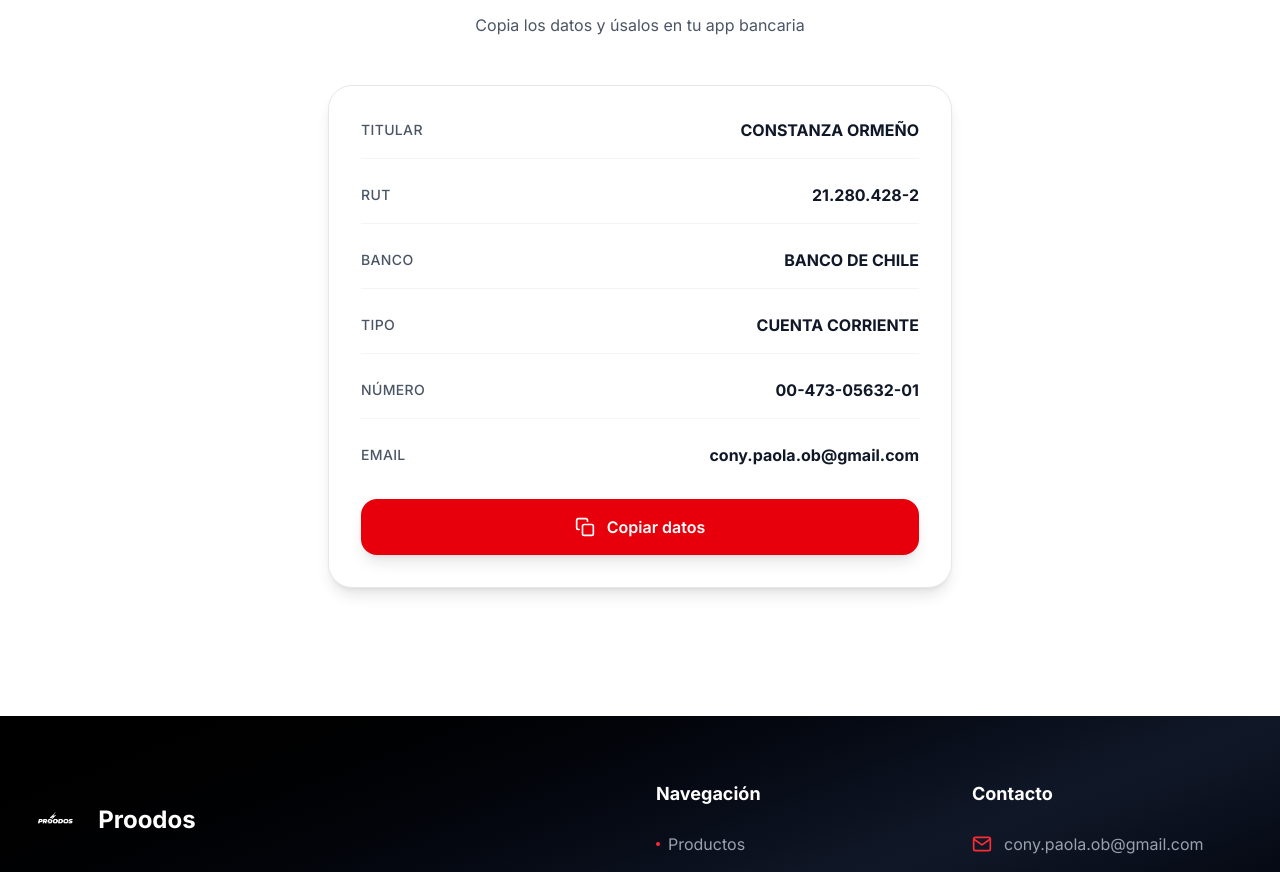
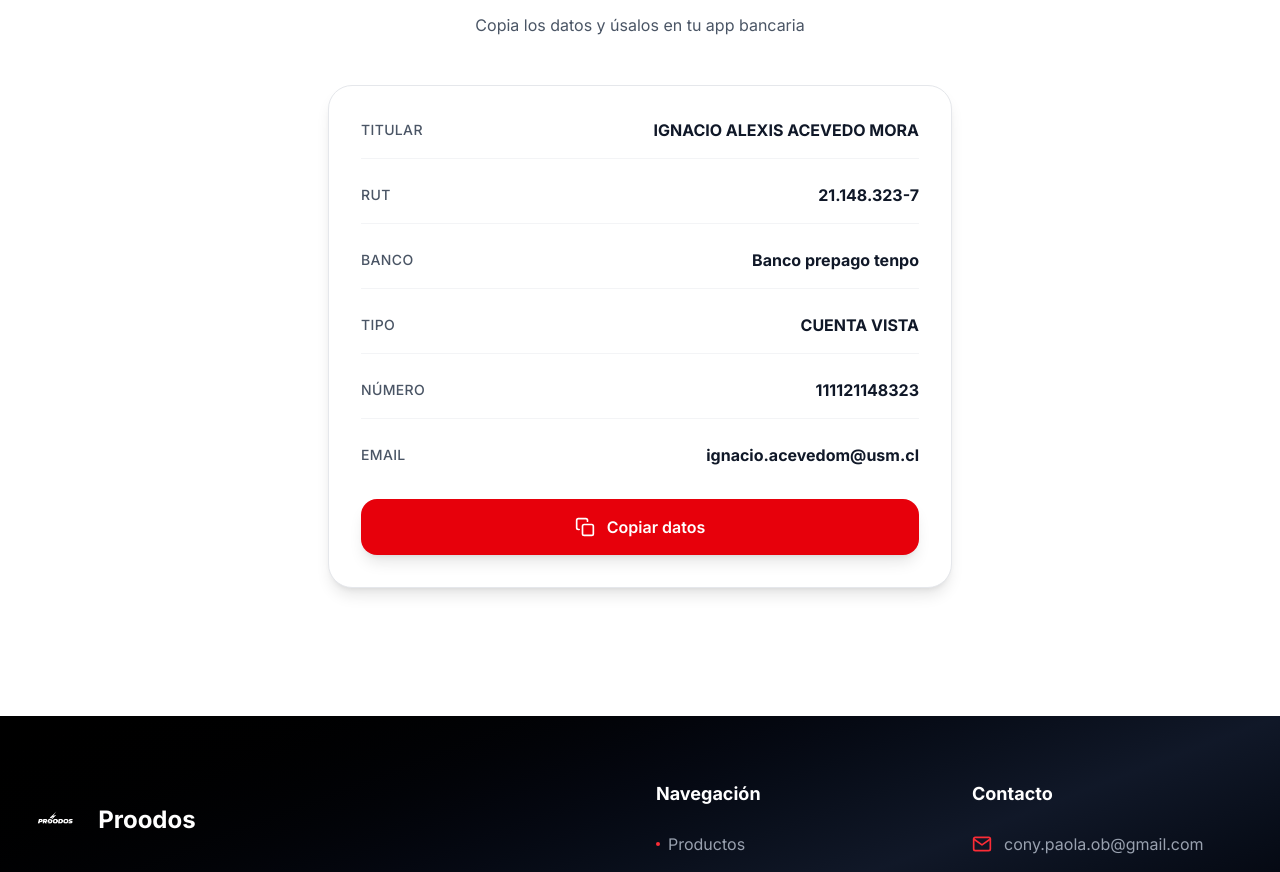
Before and after one commit to incfDevuser/proodos, a React (Vite) app: page / in a window 1280 px wide. Shown: the part 6655-7527 px from the top of the page. Built offline with nearby package versions, Linux system fonts and the light colour scheme.

Commit message:
Update bank data in DatosTransferenia component

```diff
--- a/src/components/DatosTransferenia.jsx
+++ b/src/components/DatosTransferenia.jsx
@@ -5,12 +5,12 @@
   const [copied, setCopied] = useState(false);
 
   const bankData = {
-    titular: "CONSTANZA ORMEÑO",
-    rut: "21.280.428-2",
-    banco: "BANCO DE CHILE",
-    tipoCuenta: "CUENTA CORRIENTE",
-    numeroCuenta: "00-473-05632-01",
-    email: "cony.paola.ob@gmail.com",
+    titular: "IGNACIO ALEXIS ACEVEDO MORA",
+    rut: "21.148.323-7",
+    banco: "Banco prepago tenpo",
+    tipoCuenta: "CUENTA VISTA",
+    numeroCuenta: "111121148323",
+    email: "ignacio.acevedom@usm.cl",
   };
 
   const copy = async () => {
```
